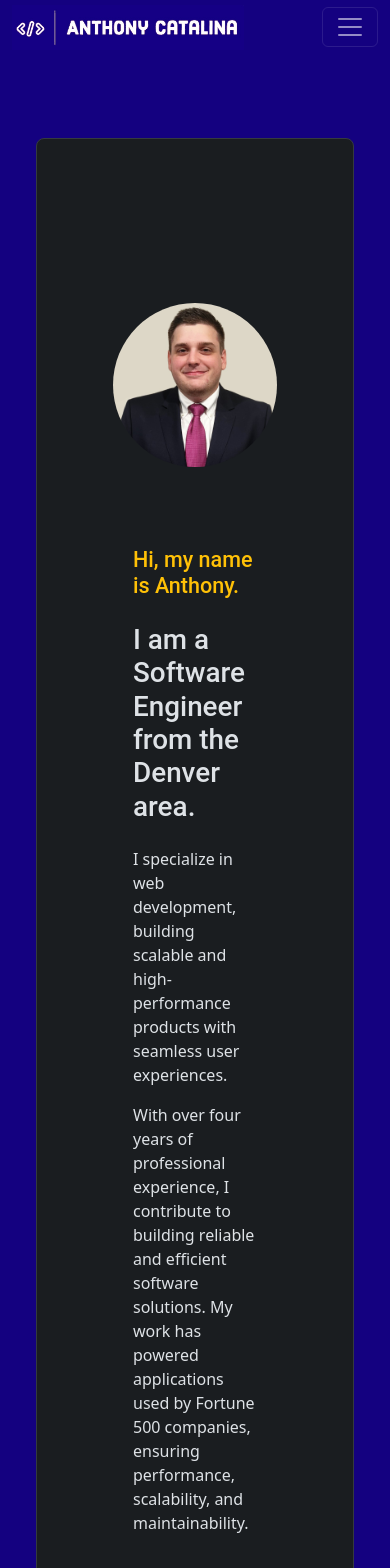
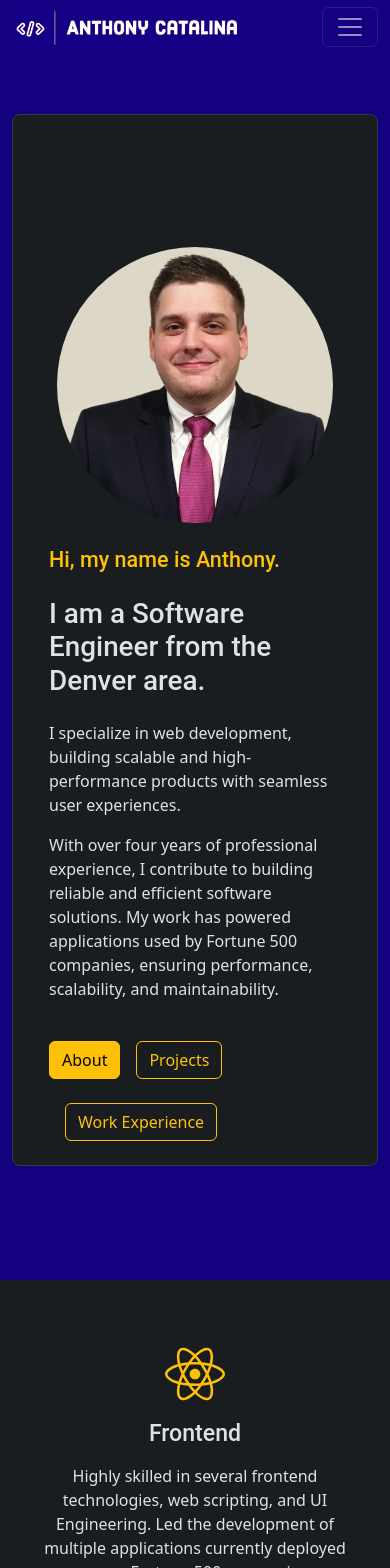
Before and after one commit to antcatalina/my-website, a React (Vite) app: page / in a window 390 px wide. Shown: the top 1568 px of the page. Built offline with nearby package versions, Linux system fonts and the light colour scheme.

Commit message:
Add more responsive bootstrap

```diff
--- a/src/components/Home.tsx
+++ b/src/components/Home.tsx
@@ -247,19 +247,19 @@ const Home = () => {
           </>
         ) : (
           <>
-            <div className="container p-5">
-              <div className="row align-items-center bg-dark-subtle text-dark-emphasis border border-dark-subtle rounded-3 p-5">
+            <div className="container p-lg-5 p-4">
+              <div className="row align-items-center bg-dark-subtle text-dark-emphasis border border-dark-subtle rounded-3 p-4 p-lg-5 p-sm-4 p-md-4">
                 {/* Image on top on small screens, right on large screens */}
                 <div className="col-lg-5 col-md-12 text-center order-md-1 order-lg-2">
                   <img
                     src={avatar}
-                    className="avatar img-fluid p-3"
+                    className="avatar img-fluid p-lg-3 p-md-3 p-2"
                     alt="Avatar"
                   />
                 </div>
 
                 {/* Text content on the bottom on small screens, left on large screens */}
-                <div className="col-lg-7 col-md-12 p-5 order-md-2 order-lg-1">
+                <div className="col-lg-7 col-md-12 p-sm-4 p-md-5 p-lg-5 order-md-2 order-lg-1">
                   <h4 className="pt-3 text-warning">Hi, my name is Anthony.</h4>
                   <h1 className="pt-3">
                     I am a Software Engineer from the Denver area.
```
Also changed, not shown: 5 other files (tests, documents, lock files or other folders).
